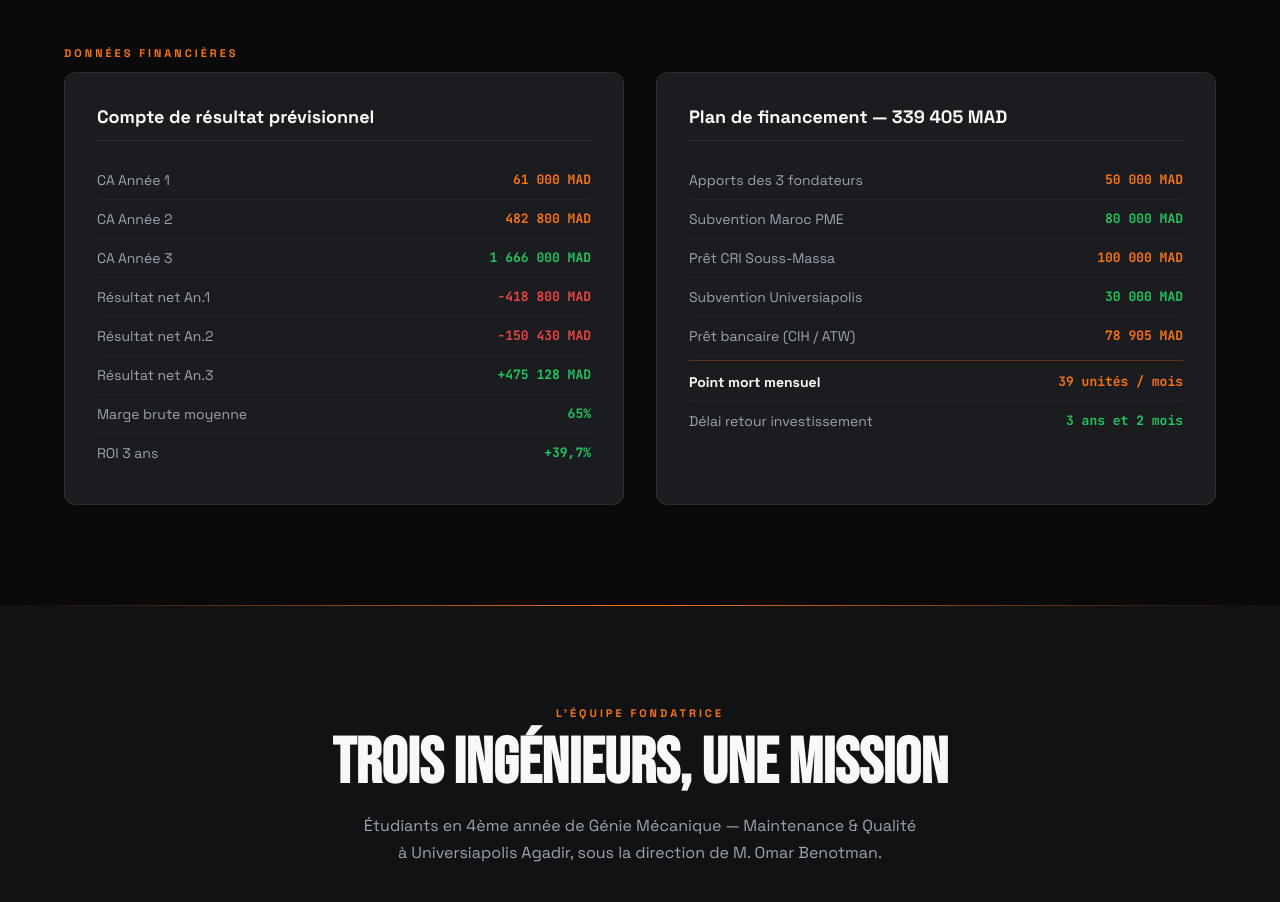
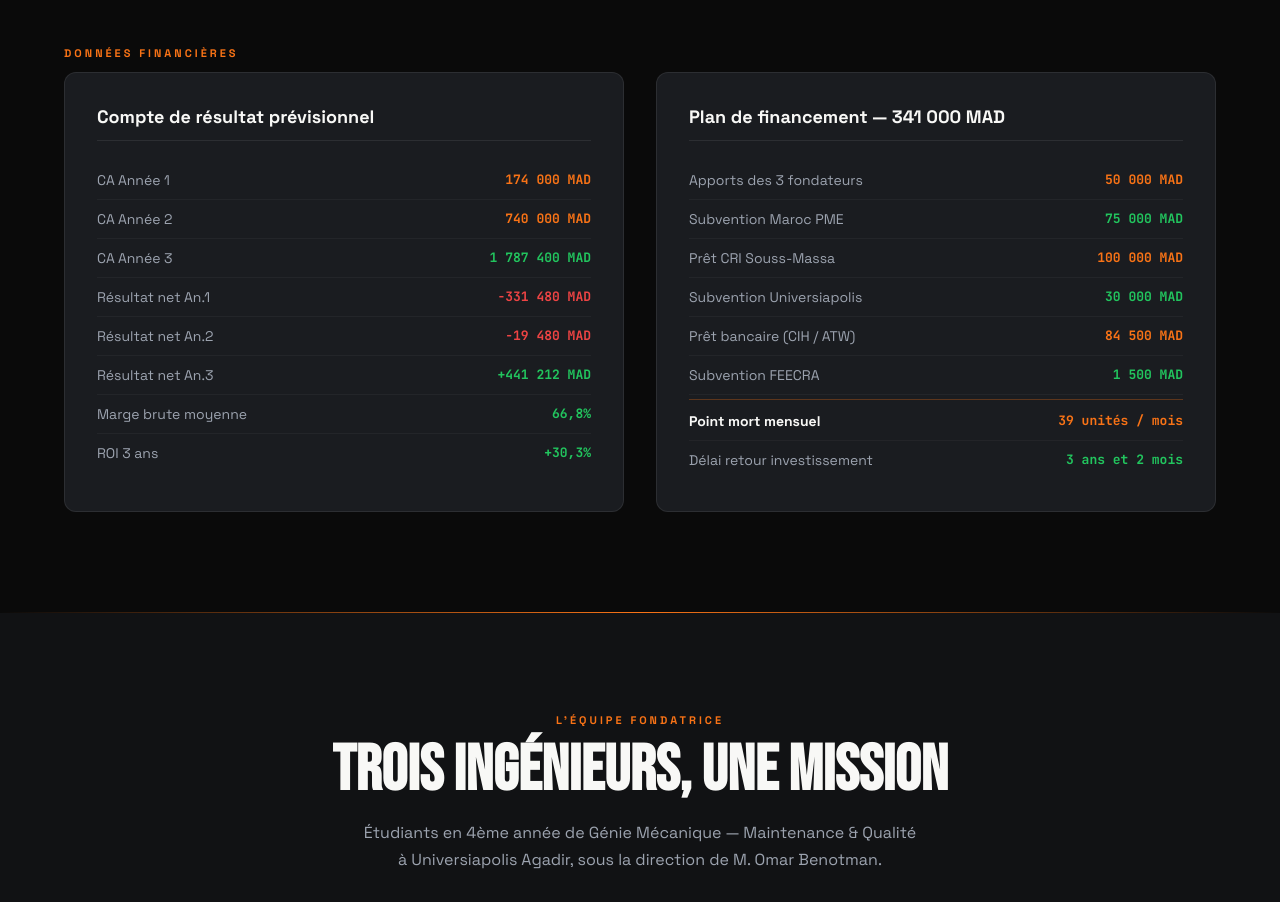
Before and after one commit to wendnongaibrahimsawadogo-png/Flashlock4, a plain HTML site: page index.html in a window 1280 px wide. Shown: the part 6209-7111 px from the top of the page. Drawn offline with Linux system fonts and the light colour scheme.

Commit message:
Update index.html

```diff
--- a/index.html
+++ b/index.html
@@ -1254,22 +1254,23 @@ footer{background:var(--dark);border-top:1px solid var(--border);padding:48px 5v
   <div class="financial-grid">
     <div class="fin-card">
       <h3>Compte de résultat prévisionnel</h3>
-      <div class="fin-row"><span class="fr-label">CA Année 1</span><span class="fr-value fr-neutral">61 000 MAD</span></div>
-      <div class="fin-row"><span class="fr-label">CA Année 2</span><span class="fr-value fr-neutral">482 800 MAD</span></div>
-      <div class="fin-row"><span class="fr-label">CA Année 3</span><span class="fr-value fr-positive">1 666 000 MAD</span></div>
-      <div class="fin-row"><span class="fr-label">Résultat net An.1</span><span class="fr-value fr-negative">-418 800 MAD</span></div>
-      <div class="fin-row"><span class="fr-label">Résultat net An.2</span><span class="fr-value fr-negative">-150 430 MAD</span></div>
-      <div class="fin-row"><span class="fr-label">Résultat net An.3</span><span class="fr-value fr-positive">+475 128 MAD</span></div>
-      <div class="fin-row"><span class="fr-label">Marge brute moyenne</span><span class="fr-value fr-positive">65%</span></div>
-      <div class="fin-row"><span class="fr-label">ROI 3 ans</span><span class="fr-value fr-positive">+39,7%</span></div>
+      <div class="fin-row"><span class="fr-label">CA Année 1</span><span class="fr-value fr-neutral">174 000 MAD</span></div>
+      <div class="fin-row"><span class="fr-label">CA Année 2</span><span class="fr-value fr-neutral">740 000 MAD</span></div>
+      <div class="fin-row"><span class="fr-label">CA Année 3</span><span class="fr-value fr-positive">1 787 400 MAD</span></div>
+      <div class="fin-row"><span class="fr-label">Résultat net An.1</span><span class="fr-value fr-negative">-331 480 MAD</span></div>
+      <div class="fin-row"><span class="fr-label">Résultat net An.2</span><span class="fr-value fr-negative">-19 480 MAD</span></div>
+      <div class="fin-row"><span class="fr-label">Résultat net An.3</span><span class="fr-value fr-positive">+441 212 MAD</span></div>
+      <div class="fin-row"><span class="fr-label">Marge brute moyenne</span><span class="fr-value fr-positive">66,8%</span></div>
+      <div class="fin-row"><span class="fr-label">ROI 3 ans</span><span class="fr-value fr-positive">+30,3%</span></div>
     </div>
     <div class="fin-card">
-      <h3>Plan de financement — 339 405 MAD</h3>
+      <h3>Plan de financement — 341 000 MAD</h3>
       <div class="fin-row"><span class="fr-label">Apports des 3 fondateurs</span><span class="fr-value fr-neutral">50 000 MAD</span></div>
-      <div class="fin-row"><span class="fr-label">Subvention Maroc PME</span><span class="fr-value fr-positive">80 000 MAD</span></div>
+      <div class="fin-row"><span class="fr-label">Subvention Maroc PME</span><span class="fr-value fr-positive">75 000 MAD</span></div>
       <div class="fin-row"><span class="fr-label">Prêt CRI Souss-Massa</span><span class="fr-value fr-neutral">100 000 MAD</span></div>
       <div class="fin-row"><span class="fr-label">Subvention Universiapolis</span><span class="fr-value fr-positive">30 000 MAD</span></div>
-      <div class="fin-row"><span class="fr-label">Prêt bancaire (CIH / ATW)</span><span class="fr-value fr-neutral">78 905 MAD</span></div>
+      <div class="fin-row"><span class="fr-label">Prêt bancaire (CIH / ATW)</span><span class="fr-value fr-neutral">84 500 MAD</span></div>
+       <div class="fin-row"><span class="fr-label">Subvention FEECRA</span><span class="fr-value fr-positive">1 500 MAD</span></div>
       <div class="fin-row" style="border-top:1px solid rgba(249,115,22,0.3);padding-top:12px;margin-top:4px;"><span class="fr-label" style="font-weight:700;color:var(--white);">Point mort mensuel</span><span class="fr-value fr-neutral">39 unités / mois</span></div>
       <div class="fin-row"><span class="fr-label">Délai retour investissement</span><span class="fr-value fr-positive">3 ans et 2 mois</span></div>
     </div>
```
